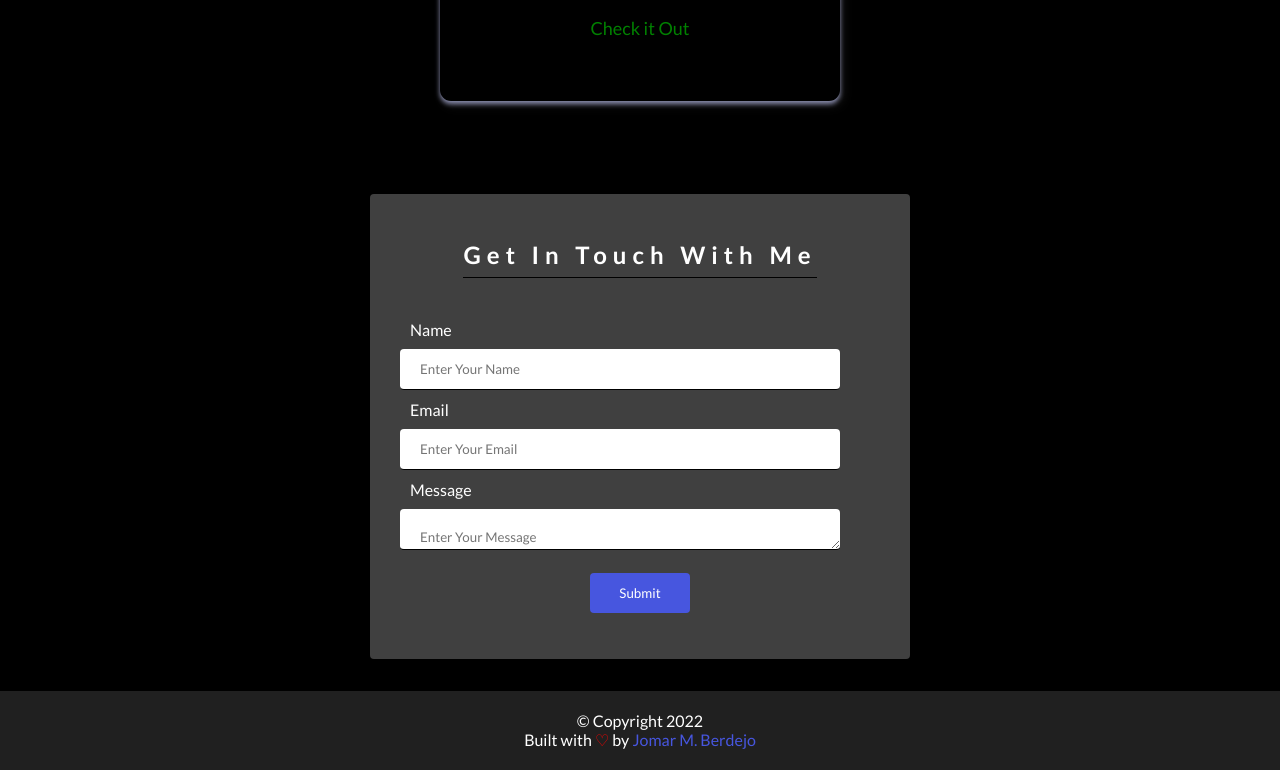
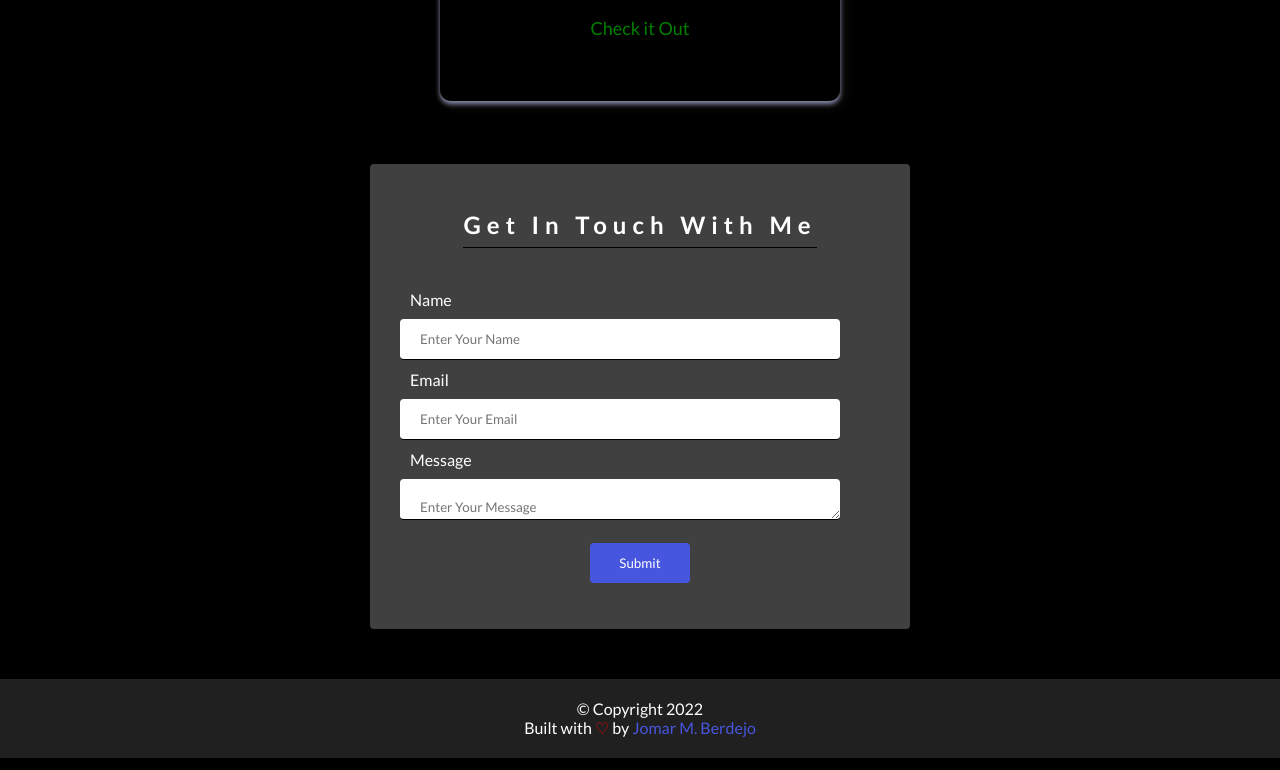
Before and after one commit to jomarberdejo/profile, a plain HTML site: page index.html in a window 1280 px wide. Shown: the part 2636-3406 px from the top of the page. Drawn offline with nearby package versions, Linux system fonts and the light colour scheme.

Commit message:
Update style.css

```diff
--- a/style.css
+++ b/style.css
@@ -296,7 +296,8 @@ nav ul li{
 .contact{
   background-color: #404040;
   width: 540px;
-  margin: 30px auto;
+  margin: auto;
+  margin-bottom: 50px;
   max-width: 92%;
   border-radius: 4px;
   padding: 46px 30px;
```
